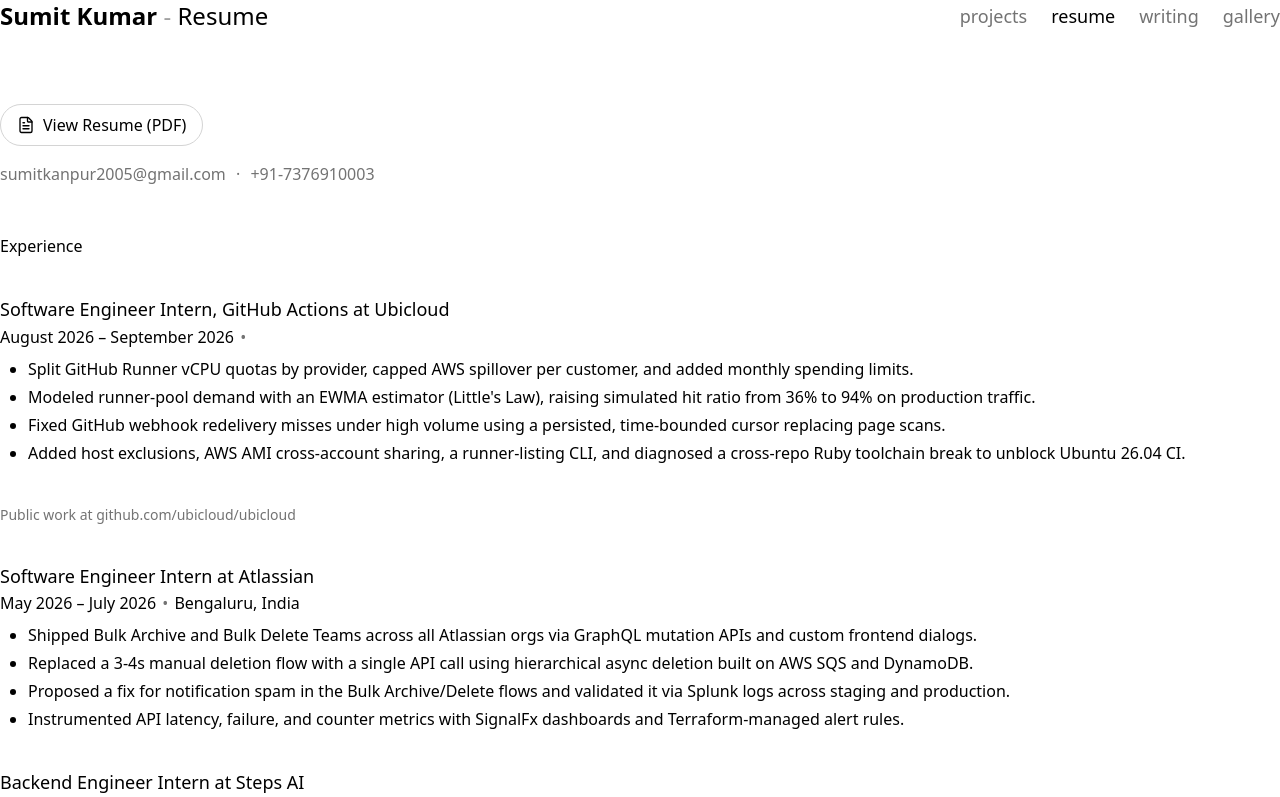
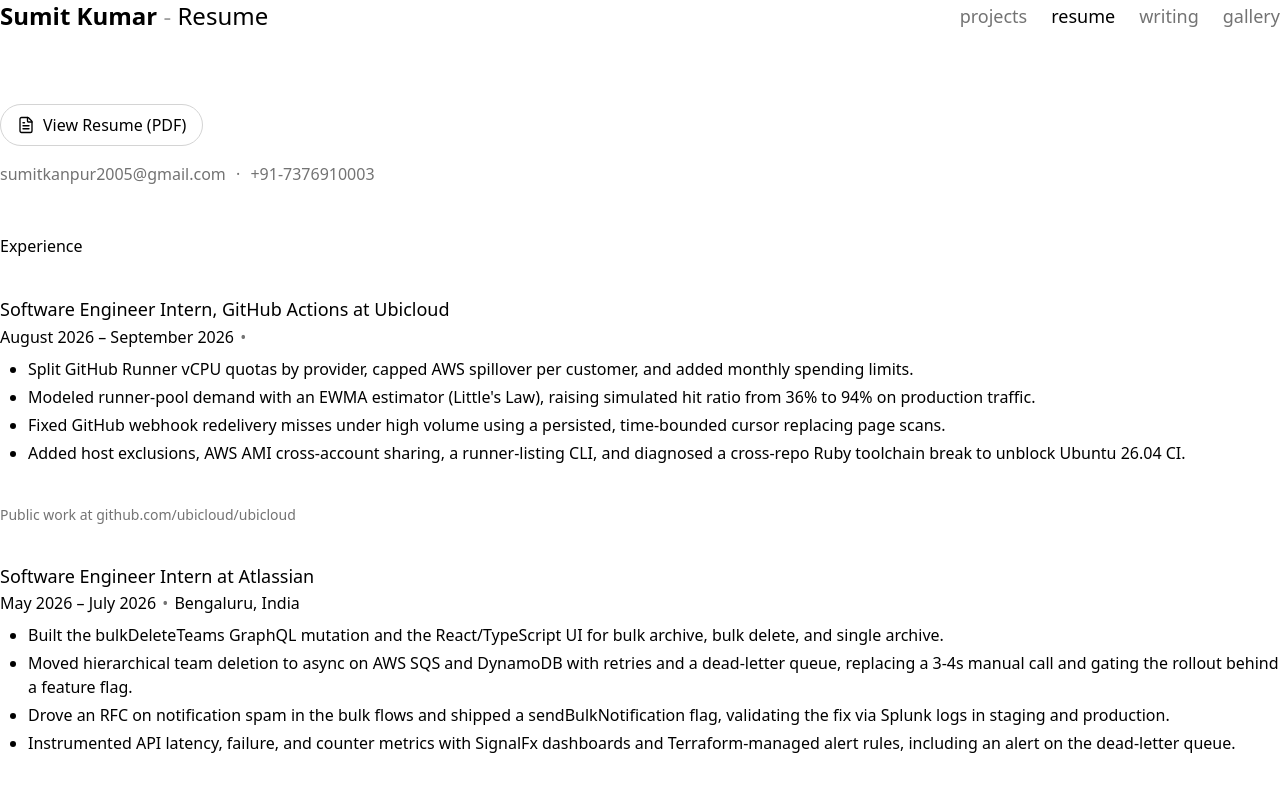
Before and after one commit to SumitKumar-17/SumitKumar-17.github.io, a SvelteKit app: page /resume in a window 1280 px wide. Shown: the top 797 px of the page. Built offline with nearby package versions, Linux system fonts and the light colour scheme; no server answers.

Commit message:
feat: cv updates

```diff
--- a/src/routes/resume/+page.svelte
+++ b/src/routes/resume/+page.svelte
@@ -125,26 +125,30 @@
     location="Bengaluru, India"
   >
     <li>
-      Shipped <b>Bulk Archive</b> and <b>Bulk Delete Teams</b> across all Atlassian
-      orgs via
+      Built the
       <a
         class="link"
         href="https://developer.atlassian.com/platform/teams/graphql/#mutations_bulkDeleteTeams"
         target="_blank"
-        rel="noreferrer">GraphQL mutation APIs</a
-      > and custom frontend dialogs.
+        rel="noreferrer"><b>bulkDeleteTeams</b> GraphQL mutation</a
+      >
+      and the <b>React</b>/TypeScript UI for bulk archive, bulk delete, and
+      single archive.
     </li>
     <li>
-      Replaced a 3-4s manual deletion flow with a single API call using
-      hierarchical async deletion built on <b>AWS SQS</b> and <b>DynamoDB</b>.
+      Moved hierarchical team deletion to async on <b>AWS SQS</b> and
+      <b>DynamoDB</b> with retries and a dead-letter queue, replacing a 3-4s
+      manual call and gating the rollout behind a feature flag.
     </li>
     <li>
-      Proposed a fix for notification spam in the Bulk Archive/Delete flows and
-      validated it via <b>Splunk</b> logs across staging and production.
+      Drove an RFC on notification spam in the bulk flows and shipped a
+      <b>sendBulkNotification</b> flag, validating the fix via <b>Splunk</b>
+      logs in staging and production.
     </li>
     <li>
       Instrumented API latency, failure, and counter metrics with
-      <b>SignalFx</b> dashboards and <b>Terraform</b>-managed alert rules.
+      <b>SignalFx</b> dashboards and <b>Terraform</b>-managed alert rules,
+      including an alert on the dead-letter queue.
     </li>
   </Workplace>
 
```
Also changed, not shown: 2 other files (tests, documents, lock files or other folders).
